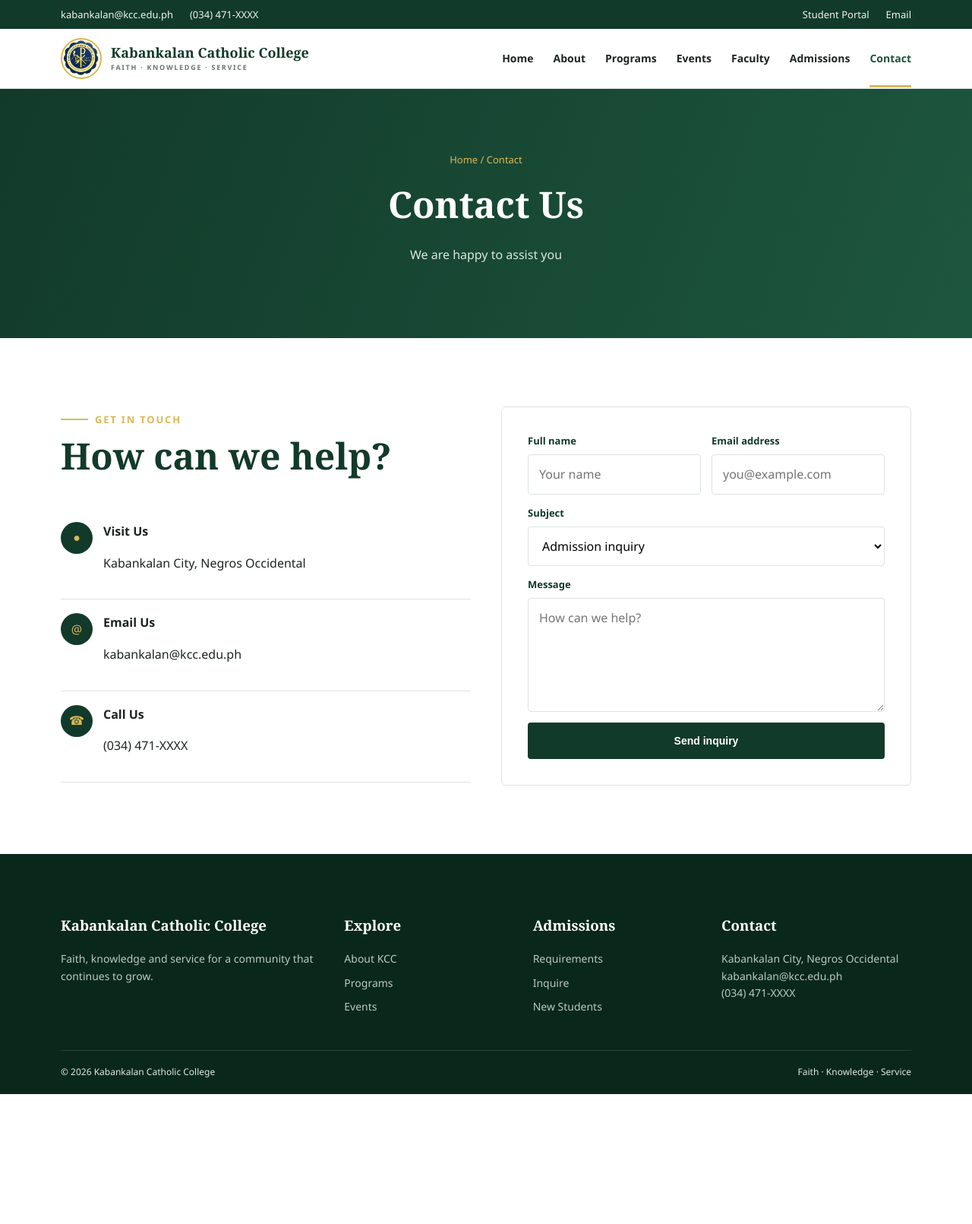
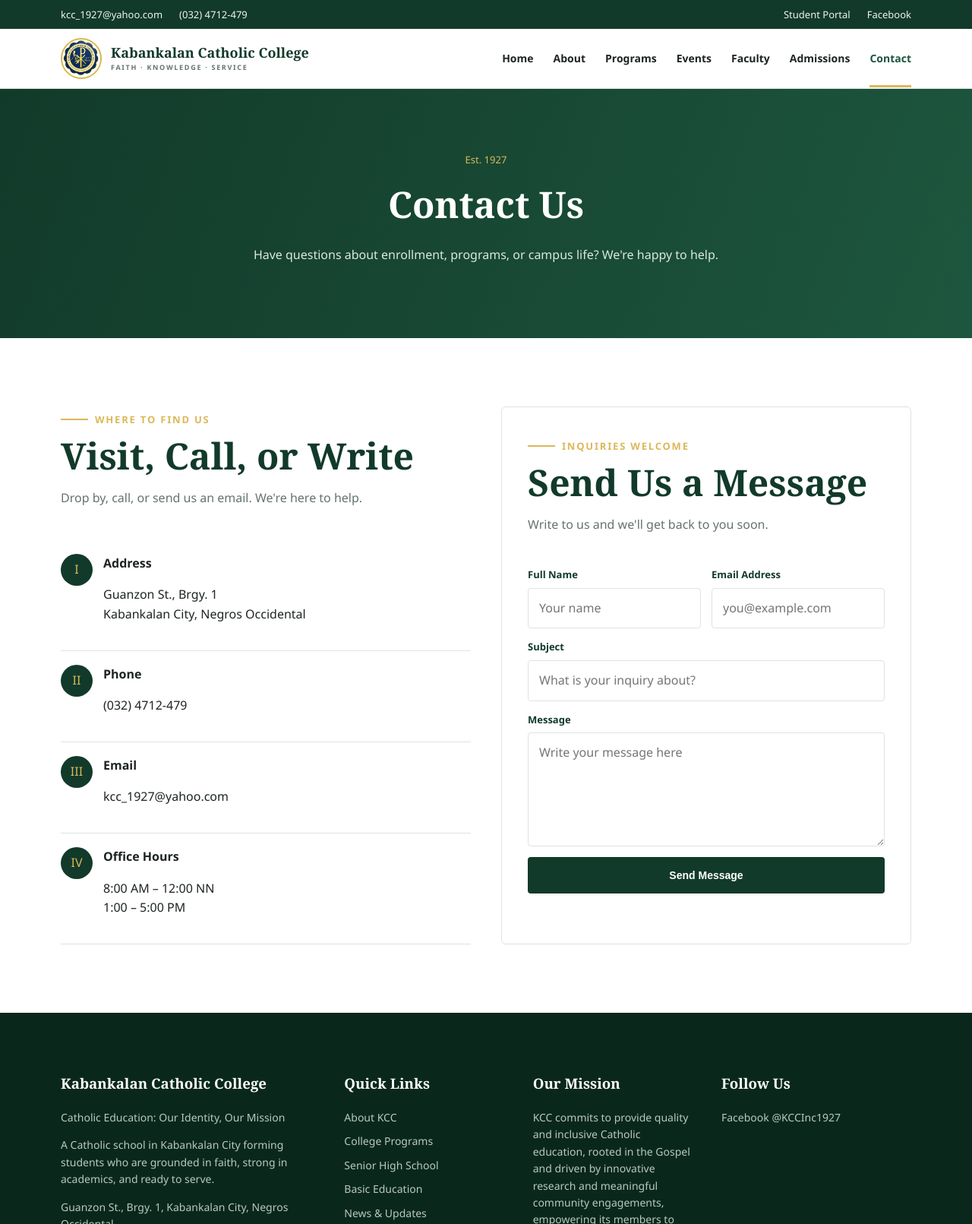
Before and after one commit to mickobonifacio458/Bonifacio-project-2, a plain HTML site: page contact.html in a window 1280 px wide. Shown: the top 1611 px of the page at 76% size. Before the commit the page ends 1440 px from the top, so only its background shows below. Drawn offline with Linux system fonts and the light colour scheme.

Commit message:
adding contact

```diff
--- a/contact.html
+++ b/contact.html
@@ -2,11 +2,11 @@
 <html lang="en">
 <head><meta charset="utf-8"><meta name="viewport" content="width=device-width, initial-scale=1"><title>Contact — KCC</title><link rel="stylesheet" href="assets/style.css"></head>
 <body>
-<div class="topbar"><div class="container"><div class="topbar-info"><span>kabankalan@kcc.edu.ph</span><span>(034) 471-XXXX</span></div><div class="topbar-links"><a href="contact.html">Student Portal</a><a href="contact.html">Email</a></div></div></div>
+<div class="topbar"><div class="container"><div class="topbar-info"><span>kcc_1927@yahoo.com</span><span>(032) 4712-479</span></div><div class="topbar-links"><a href="contact.html">Student Portal</a><a href="https://www.facebook.com/KCCInc1927" target="_blank" rel="noopener">Facebook</a></div></div></div>
 <header class="site-header"><div class="container nav"><a class="brand" href="index.html"><span class="brand-mark" role="img" aria-label="Kabankalan Catholic College logo"></span><span class="brand-name">Kabankalan Catholic College<small>FAITH · KNOWLEDGE · SERVICE</small></span></a><button class="menu-toggle" aria-label="Open menu" aria-expanded="false">☰</button><nav class="nav-links"><a href="index.html">Home</a><a href="about.html">About</a><a href="course-details.html">Programs</a><a href="events.html">Events</a><a href="trainers.html">Faculty</a><a href="pricing.html">Admissions</a><a class="active" href="contact.html">Contact</a></nav></div></header>
-<main><section class="page-hero"><div class="container"><span class="breadcrumb">Home / Contact</span><h1>Contact Us</h1><p>We are happy to assist you</p></div></section>
-<section class="section"><div class="container contact-grid"><div><div class="section-heading"><span class="eyebrow">Get in touch</span><h2>How can we help?</h2></div><div class="contact-card"><span>●</span><div><strong>Visit Us</strong><p>Kabankalan City, Negros Occidental</p></div></div><div class="contact-card"><span>@</span><div><strong>Email Us</strong><p>kabankalan@kcc.edu.ph</p></div></div><div class="contact-card"><span>☎</span><div><strong>Call Us</strong><p>(034) 471-XXXX</p></div></div></div>
-<form class="main-panel"><div class="form-grid"><div class="field"><label for="name">Full name</label><input id="name" name="name" placeholder="Your name"></div><div class="field"><label for="email">Email address</label><input id="email" name="email" type="email" placeholder="you@example.com"></div><div class="field full"><label for="subject">Subject</label><select id="subject" name="subject"><option>Admission inquiry</option><option>Academic program</option><option>General question</option></select></div><div class="field full"><label for="message">Message</label><textarea id="message" name="message" placeholder="How can we help?"></textarea></div><div class="field full"><button class="btn" type="submit" style="border:0;background:var(--green);color:white">Send inquiry</button></div></div></form></div></section></main>
-<footer class="footer"><div class="container"><div class="footer-grid"><div><h3>Kabankalan Catholic College</h3><p>Faith, knowledge and service for a community that continues to grow.</p></div><div><h3>Explore</h3><div class="footer-links"><a href="about.html">About KCC</a><a href="course-details.html">Programs</a><a href="events.html">Events</a></div></div><div><h3>Admissions</h3><div class="footer-links"><a href="pricing.html">Requirements</a><a href="contact.html">Inquire</a><a href="starter-page.html">New Students</a></div></div><div><h3>Contact</h3><p>Kabankalan City, Negros Occidental<br>kabankalan@kcc.edu.ph<br>(034) 471-XXXX</p></div></div><div class="footer-bottom"><span>© 2026 Kabankalan Catholic College</span><span>Faith · Knowledge · Service</span></div></div></footer>
+<main><section class="page-hero"><div class="container"><span class="breadcrumb">Est. 1927</span><h1>Contact Us</h1><p>Have questions about enrollment, programs, or campus life? We're happy to help.</p></div></section>
+<section class="section"><div class="container contact-grid"><div><div class="section-heading"><span class="eyebrow">Where to Find Us</span><h2>Visit, Call, or Write</h2><p>Drop by, call, or send us an email. We're here to help.</p></div><div class="contact-card"><span>I</span><div><strong>Address</strong><p>Guanzon St., Brgy. 1<br>Kabankalan City, Negros Occidental</p></div></div><div class="contact-card"><span>II</span><div><strong>Phone</strong><p>(032) 4712-479</p></div></div><div class="contact-card"><span>III</span><div><strong>Email</strong><p>kcc_1927@yahoo.com</p></div></div><div class="contact-card"><span>IV</span><div><strong>Office Hours</strong><p>8:00 AM – 12:00 NN<br>1:00 – 5:00 PM</p></div></div></div>
+<form class="main-panel"><div class="section-heading"><span class="eyebrow">Inquiries Welcome</span><h2>Send Us a Message</h2><p>Write to us and we'll get back to you soon.</p></div><div class="form-grid"><div class="field"><label for="name">Full Name</label><input id="name" name="name" placeholder="Your name"></div><div class="field"><label for="email">Email Address</label><input id="email" name="email" type="email" placeholder="you@example.com"></div><div class="field full"><label for="subject">Subject</label><input id="subject" name="subject" placeholder="What is your inquiry about?"></div><div class="field full"><label for="message">Message</label><textarea id="message" name="message" placeholder="Write your message here"></textarea></div><div class="field full"><button class="btn" type="submit" style="border:0;background:var(--green);color:white">Send Message</button></div></div></form></div></section></main>
+<footer class="footer"><div class="container"><div class="footer-grid"><div><h3>Kabankalan Catholic College</h3><p>Catholic Education: Our Identity, Our Mission</p><p>A Catholic school in Kabankalan City forming students who are grounded in faith, strong in academics, and ready to serve.</p><p>Guanzon St., Brgy. 1, Kabankalan City, Negros Occidental<br>(032) 4712-479<br>kcc_1927@yahoo.com<br>8:00 AM – 12:00 NN and 1:00 – 5:00 PM</p></div><div><h3>Quick Links</h3><div class="footer-links"><a href="about.html">About KCC</a><a href="course-details.html">College Programs</a><a href="starter-page.html">Senior High School</a><a href="starter-page.html">Basic Education</a><a href="events.html">News &amp; Updates</a><a href="pricing.html">Admissions</a><a href="contact.html">Contact</a></div></div><div><h3>Our Mission</h3><p>KCC commits to provide quality and inclusive Catholic education, rooted in the Gospel and driven by innovative research and meaningful community engagements, empowering its members to become effective agents of societal transformation.</p></div><div><h3>Follow Us</h3><p><a href="https://www.facebook.com/KCCInc1927" target="_blank" rel="noopener">Facebook @KCCInc1927</a></p></div></div><div class="footer-bottom"><span>© 2026 Kabankalan Catholic College</span><span>Faith · Knowledge · Service</span></div></div></footer>
 <script src="assets/main.js"></script>
 </body></html>
```
